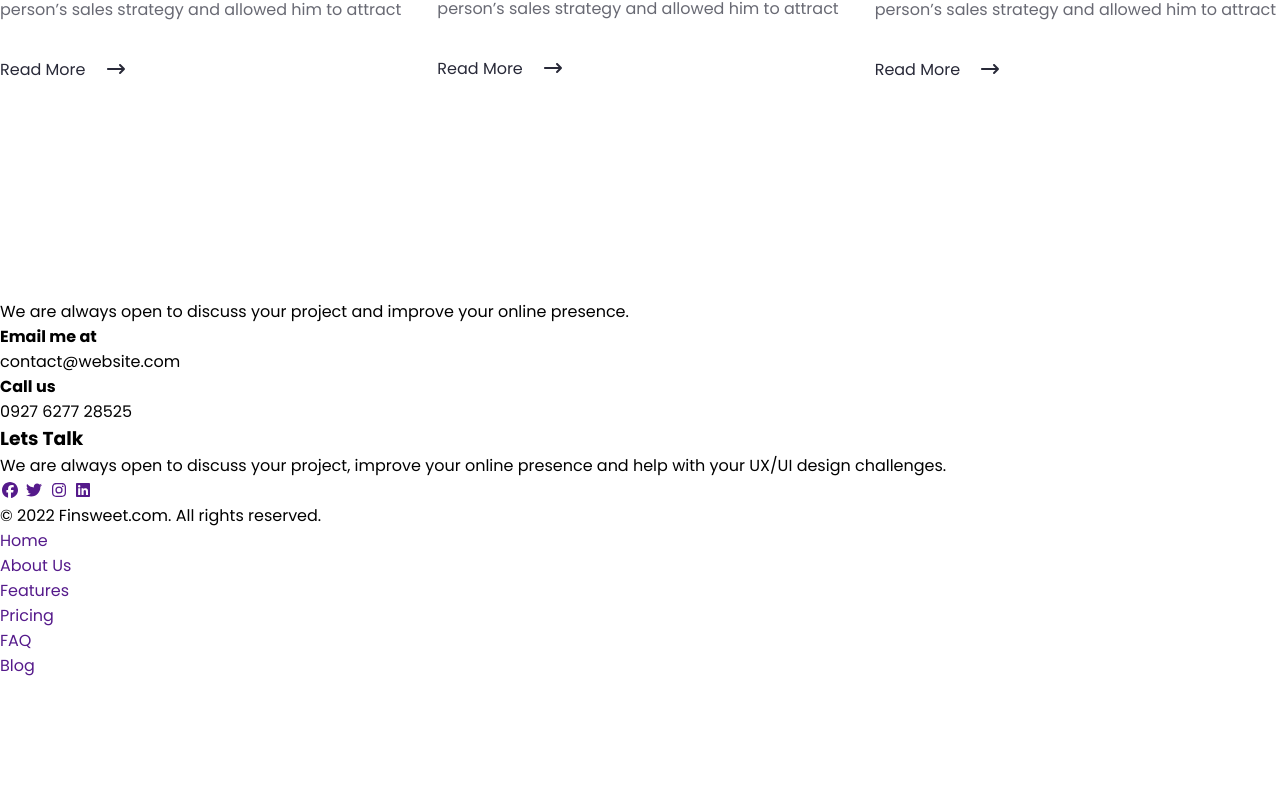
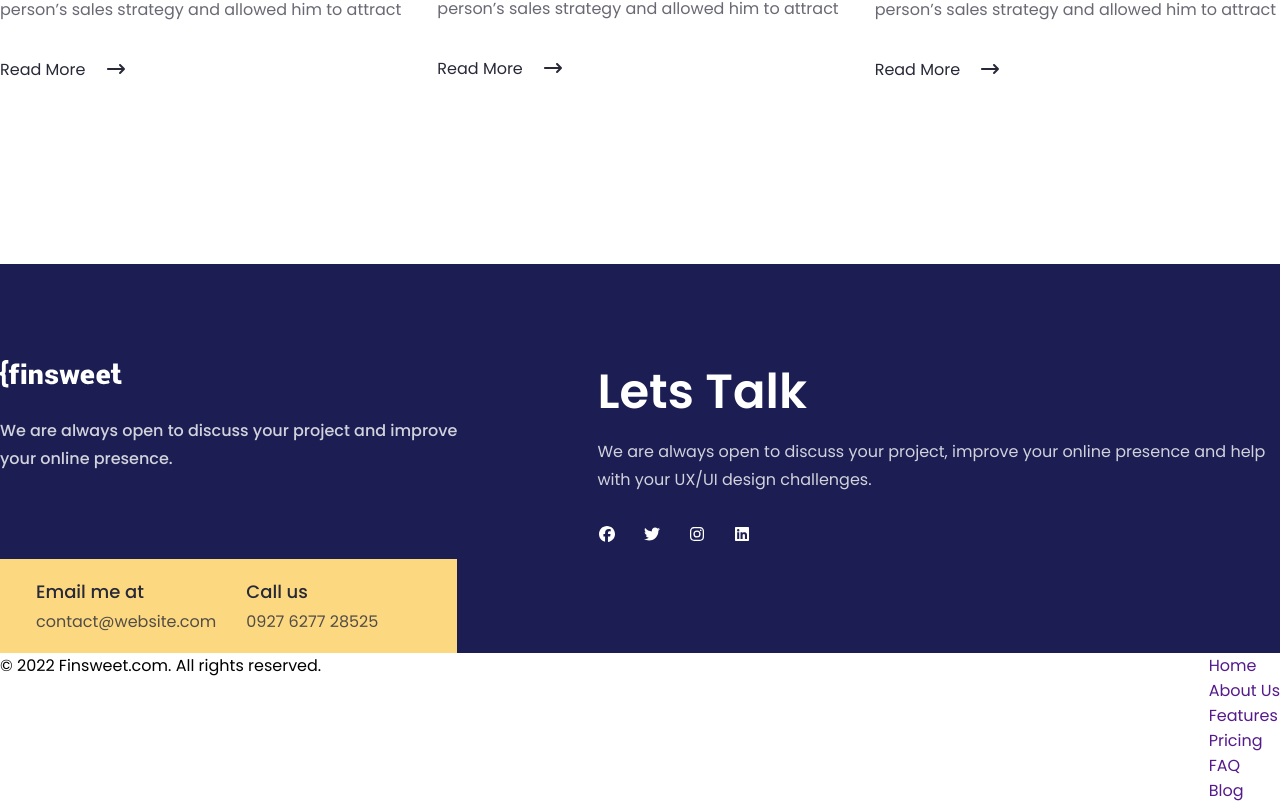
Before and after one commit to rahidulislam/html_project_1, a plain HTML site: page index.html in a window 1280 px wide. Shown: the part 5955-6758 px from the top of the page. Before the commit the page ends 6633 px from the top, so only its background shows below. Drawn offline with Linux system fonts and the light colour scheme.

Commit message:
footer content section is done

```diff
--- a/css/style.css
+++ b/css/style.css
@@ -704,3 +704,61 @@ body {
   color: #5239fa;
 }
 /* ============ blog section end ============= */
+/* ========= footer content section start =========== */
+.footer-content{
+  padding-top: 96px;
+  background-color: #1c1e53;
+}
+.footer-content .container{
+  gap: 140px;
+}
+.footer-description{
+  font-size: 16px;
+  font-weight: 500;
+  line-height: 28px;
+  color: rgba(255, 255, 255, 0.8);
+  padding: 22px 0 86px 0;
+}
+.footer-contact-details{
+  display: flex;
+  gap: 30px;
+  padding: 17px 36px;
+  background-color: #fcd980;
+}
+.contact-item h4{
+  font-size: 18px;
+  font-weight: 500;
+  line-height: 32px;
+  color: #282938;
+}
+.contact-item p{
+  font-size: 16px;
+  font-weight: 400;
+  line-height: 28px;
+  color: rgba(40, 41, 56, 0.8);
+}
+.footer-contact h3{
+  font-size: 48px;
+  font-weight: 600;
+  line-height: 64px;
+  color: #fff;
+}
+.footer-contact p{
+  font-size: 16px;
+  font-weight: 400;
+  line-height: 28px;
+  color: rgba(255, 255, 255, 0.8);
+  padding: 14px 0 28px 0;
+}
+.footer-social-links{
+  display: inline-flex;
+  gap: 25px;
+}
+.footer-social-links a{
+font-size: 16px;
+font-weight: 400;
+  color: #fff;
+}
+/* ========= footer content section end =========== */
+/* ========= footer bottom section start =========== */
+/* ========= footer bottom section end =========== */
--- a/index.html
+++ b/index.html
@@ -425,10 +425,12 @@
       <!-- ============ blog section end ============= -->
     </main>
     <footer>
-      <section class="footer-section">
+      <!-- ========= footer content section start =========== -->
+      <section class="footer-content">
+        <div class="container">
           <div class="footer-info">
             <img src="./images/finsweet.svg" alt="">
-          <p>We are always open to discuss your project and improve your online presence.</p>
+            <p class="footer-description">We are always open to discuss your project and improve your online presence.</p>
             <div class="footer-contact-details">
               <div class="contact-item">
                 <h4>Email me at</h4>
@@ -450,8 +452,12 @@
               <a href=""><i class="fa-brands fa-linkedin"></i></a>
             </div>
           </div>
+        </div>
       </section>
+      <!-- ========= footer content section start =========== -->
+      <!-- ========= footer bottom section start =========== -->
       <section class="footer-bottom">
+        <div class="container">
           <div class="footer-copyright">
             <p>© 2022 Finsweet.com. All rights reserved.</p>
           </div>
@@ -465,7 +471,9 @@
               <li><a href="">Blog</a></li>
             </ul>
           </div>
+        </div>
       </section>
+      <!-- ========= footer bottom section end =========== -->
     </footer>
     <script src="js/all.min.js"></script>
     <script src="js/script.js"></script>
```
Lines whose indentation alone changed are shown as unchanged.
